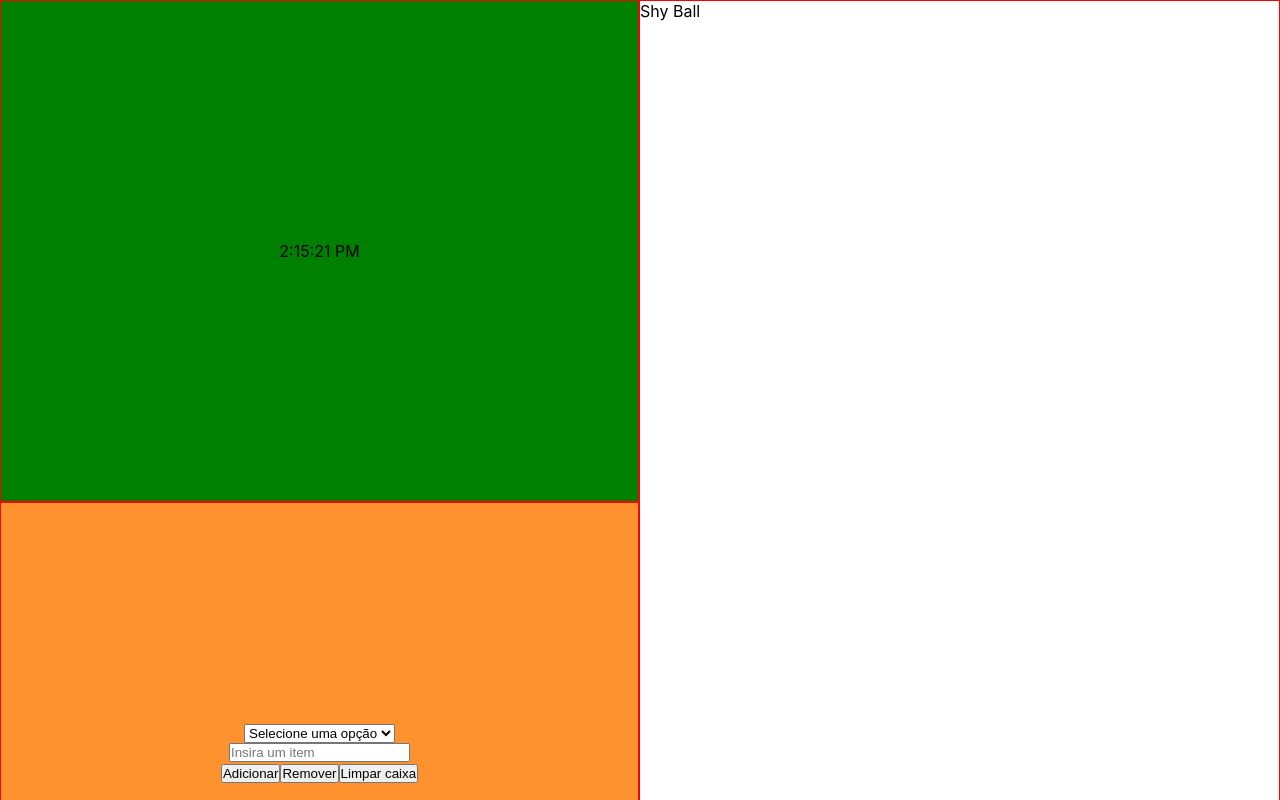
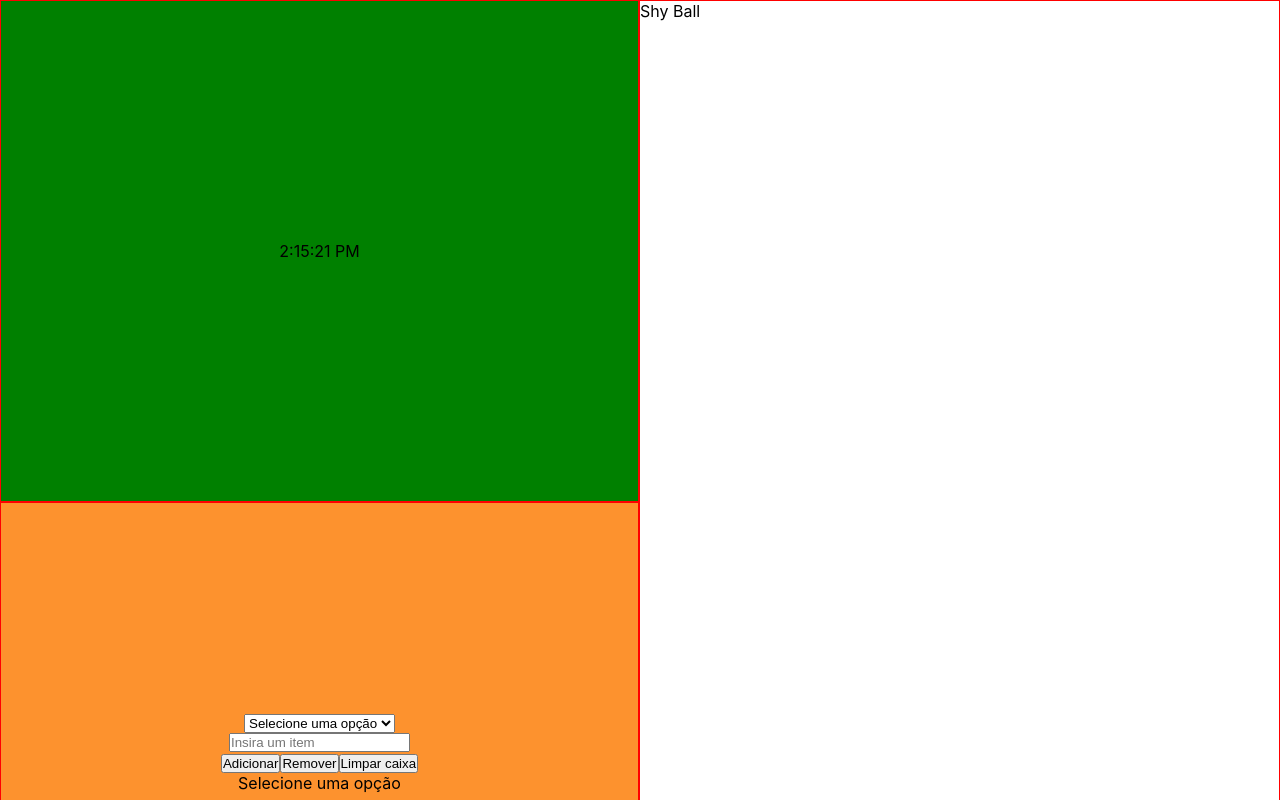
Before and after one commit to andrewsmatsubara/geopixel-teste-analista-dev, a React (Create React App) app: page / in a window 1280 px wide. Shown: the top 800 px of the page. Built offline with nearby package versions, Linux system fonts and the light colour scheme.

Commit message:
selectOption function implemented

```diff
--- a/src/components/ItemHandler.jsx
+++ b/src/components/ItemHandler.jsx
@@ -2,15 +2,16 @@ import { useEffect, useState } from 'react';
 import '../style/ItemHandler.css';
 
 export const ItemHandler = () => {
+  const defaultValue = 'Selecione uma opção';
+
   const [item, setItem] = useState('');
   const [select, setSelect] = useState('');
   const [aux, setAux] = useState(false);
   const [auxAdd, setAuxAdd] = useState(false);
   const [auxRemove, setAuxRemove] = useState(false);
+  const [bottomText, setBottomText] = useState(defaultValue);
 
-  const defaultValue = 'Selecione uma opção';
-
-  const handleClick = async (e) => {
+  const handleClick = (e) => {
     if (e.target.innerHTML === 'Adicionar') {
       setSelect(item);
       setAuxAdd(true);
@@ -60,6 +61,10 @@ export const ItemHandler = () => {
     document.querySelector('input').value = '';
   }
 
+  const selectOption = (e) => {
+    setBottomText(e.target.value);
+  }
+
   useEffect(() => {
     if (aux && auxAdd) {
       createElement(select);
@@ -78,7 +83,7 @@ export const ItemHandler = () => {
 
   return (
     <form className='item-handler-container' onSubmit={(e) => e.preventDefault()}>
-      <select defaultValue={defaultValue} className='select'>
+      <select defaultValue={defaultValue} className='select' onChange={(e) => selectOption(e)}>
         <option value={defaultValue} disabled>{defaultValue}</option>
         <option>Opção 1</option>
       </select>
@@ -88,7 +93,7 @@ export const ItemHandler = () => {
         <button onClick={(e) => handleClick(e)}>Remover</button>
         <button onClick={() => cleanInputBox()}>Limpar caixa</button>
       </div>
-      <p></p>
+      <p>{bottomText}</p>
     </form>
   )
 }
```
